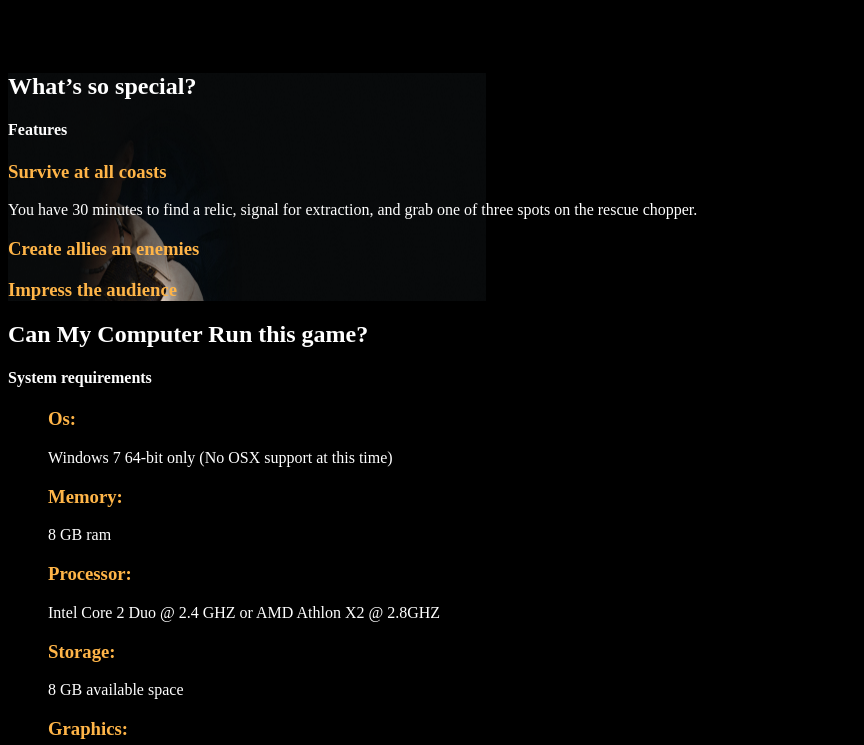
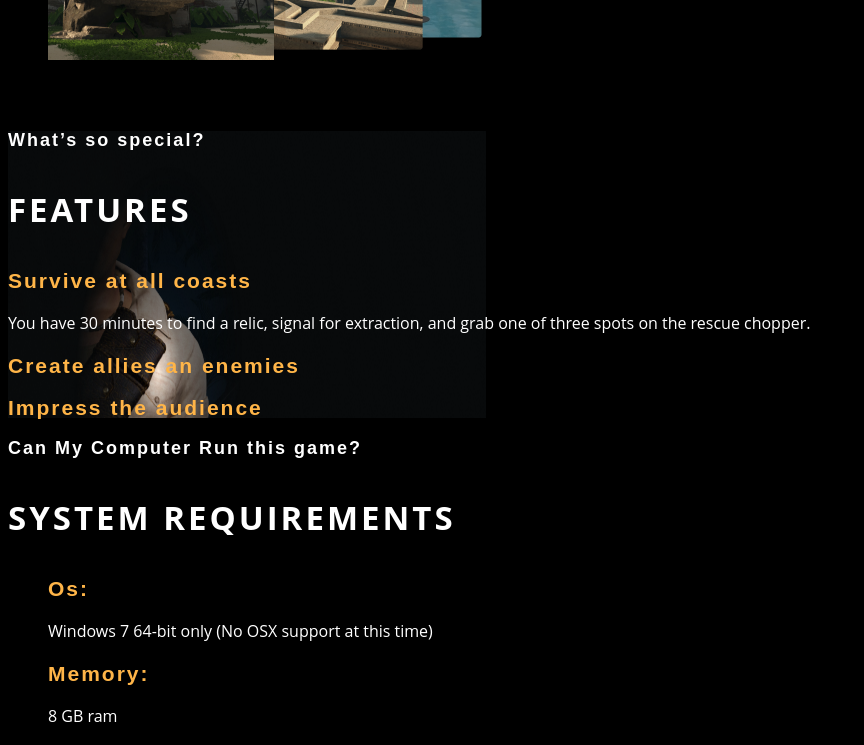
Before and after one commit to tsipoy/Game-landing-page, a website: page webroot/index.html in a window 1280 px wide. Shown: the part 1309-2054 px from the top of the page, without its empty margins (0-864 px from the left). Drawn offline with nearby package versions, Linux system fonts and the light colour scheme; files that its build step writes are made by us from their sources.

Commit message:
Fixed fonts and size

```diff
--- a/scss/_default.scss
+++ b/scss/_default.scss
@@ -1,20 +1,36 @@
 @import "variable";
 
-// @each $font in $fonts {
-//   @font
-//     font-family: map-get($font, 'family');
-//     font-weight: map-get($font, 'weight');
-//     font-style: map-get($font, 'style');
-//     scr: map-get($font, 'filename');
-// }
+html {
+    font-family: 'Open Sans', sans-serif;
+}
 
 body {
     background-color: $current-colour;
     color: $base-color;
 }
 
+h2 {
+    font-family: 'Bebas Neue', sans-serif;
+    font-size: 18px;
+    line-height: 18px;
+    letter-spacing: 2px;
+    color: #FFFFFF;
+}
+
 h3 {
+    font-family: 'Bebas Neue', sans-serif;
+    font-size: 21px;
+    line-height: 21px;
+    letter-spacing: 2px;
     color: #FFB548;
+}
+
+h4 {
+    font-size: 33px;
+    line-height: 33px;
+    letter-spacing: 3px;
+    text-transform: uppercase;
+    color: #FFFFFF;
 }
 
 li {
```
